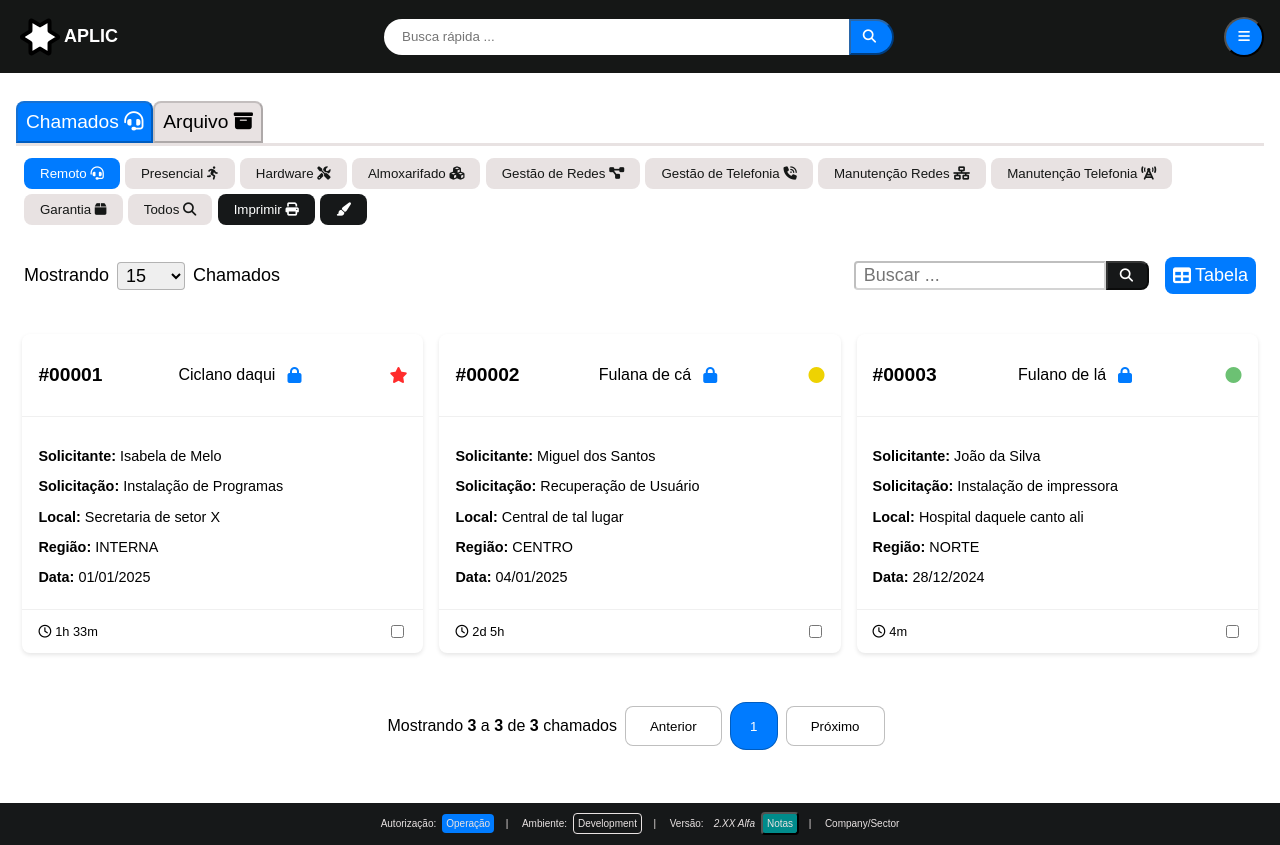
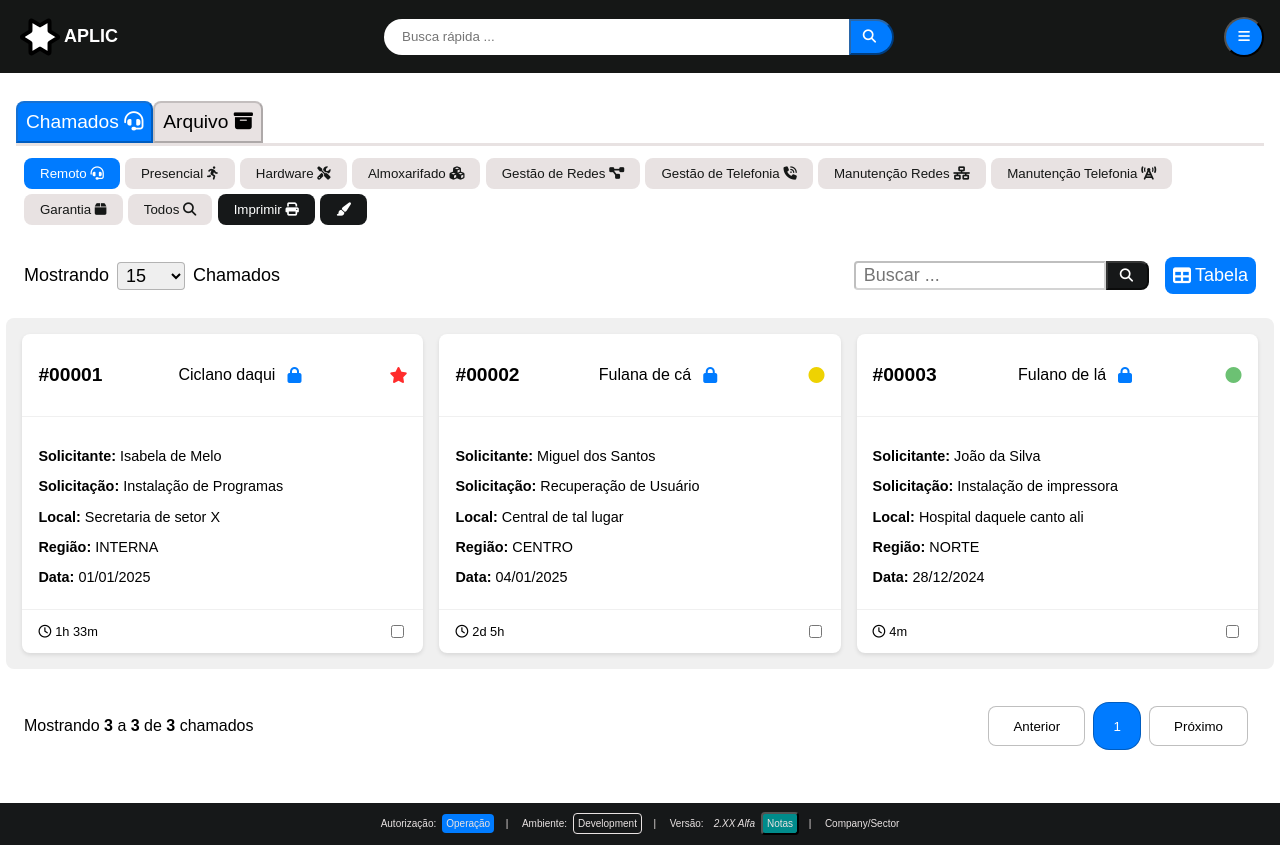
Before and after one commit to ArthurJFMotter/gerenciador-de-chamados, an Angular app in the folder ticket-management-app/: page / in a window 1280 px wide. Built offline with nearby package versions, Linux system fonts and the light colour scheme.

Commit message:
minor fixes

```diff
--- a/ticket-management-app/src/app/components/ticket-card/ticket-card.component.css
+++ b/ticket-management-app/src/app/components/ticket-card/ticket-card.component.css
@@ -1,5 +1,7 @@
 /* card-ticket */
 .card-grid {
+    background-color: #f0f0f0;
+    border-radius: 8px;
     display: grid;
     grid-template-columns: repeat(auto-fit, minmax(280px, 1fr));
     gap: 1rem;
--- a/ticket-management-app/src/app/pages/ticket-manager/ticket-manager.component.css
+++ b/ticket-management-app/src/app/pages/ticket-manager/ticket-manager.component.css
@@ -322,6 +322,7 @@
     display: flex;
     justify-content: space-between;
     align-items: center;
+    width: 100%;
     margin: 1.5rem 0rem;
 
     @media (max-width: 768px) {
--- a/ticket-management-app/src/app/pages/ticket-manager/ticket-manager.component.html
+++ b/ticket-management-app/src/app/pages/ticket-manager/ticket-manager.component.html
@@ -103,13 +103,14 @@
         <!-- secondary filter module end-->
     </div>
 
-    <!---->
+    <!--main-ticket-content module start-->
     <div class="aux-container" id="main-container">
         <app-ticket-table *ngIf="showTable"></app-ticket-table>
         <app-ticket-card *ngIf="!showTable"></app-ticket-card>
     </div>
-    <!---->
+    <!--main-ticket-content module end-->
 
+    <!-- OBS: este modulo pode mudar de lugar-->
     <div class="container">
         <!-- paginator helper module start -->
         <div class="paginator-helper">
@@ -134,4 +135,5 @@
         </div>
         <!-- paginator helper module end -->
     </div>
+    <!-- OBS: este modulo pode mudar de lugar-->
 </div>
```
